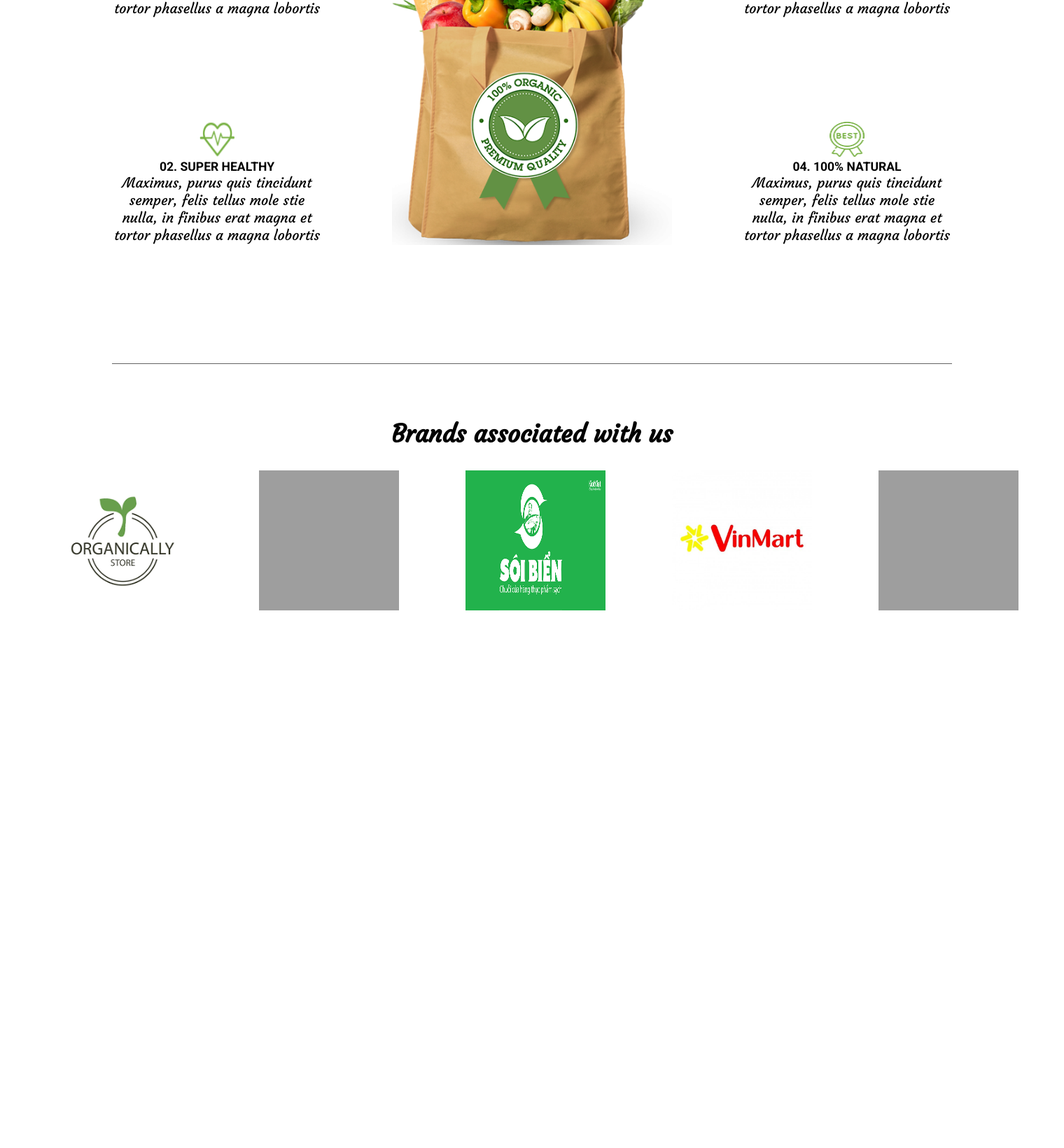
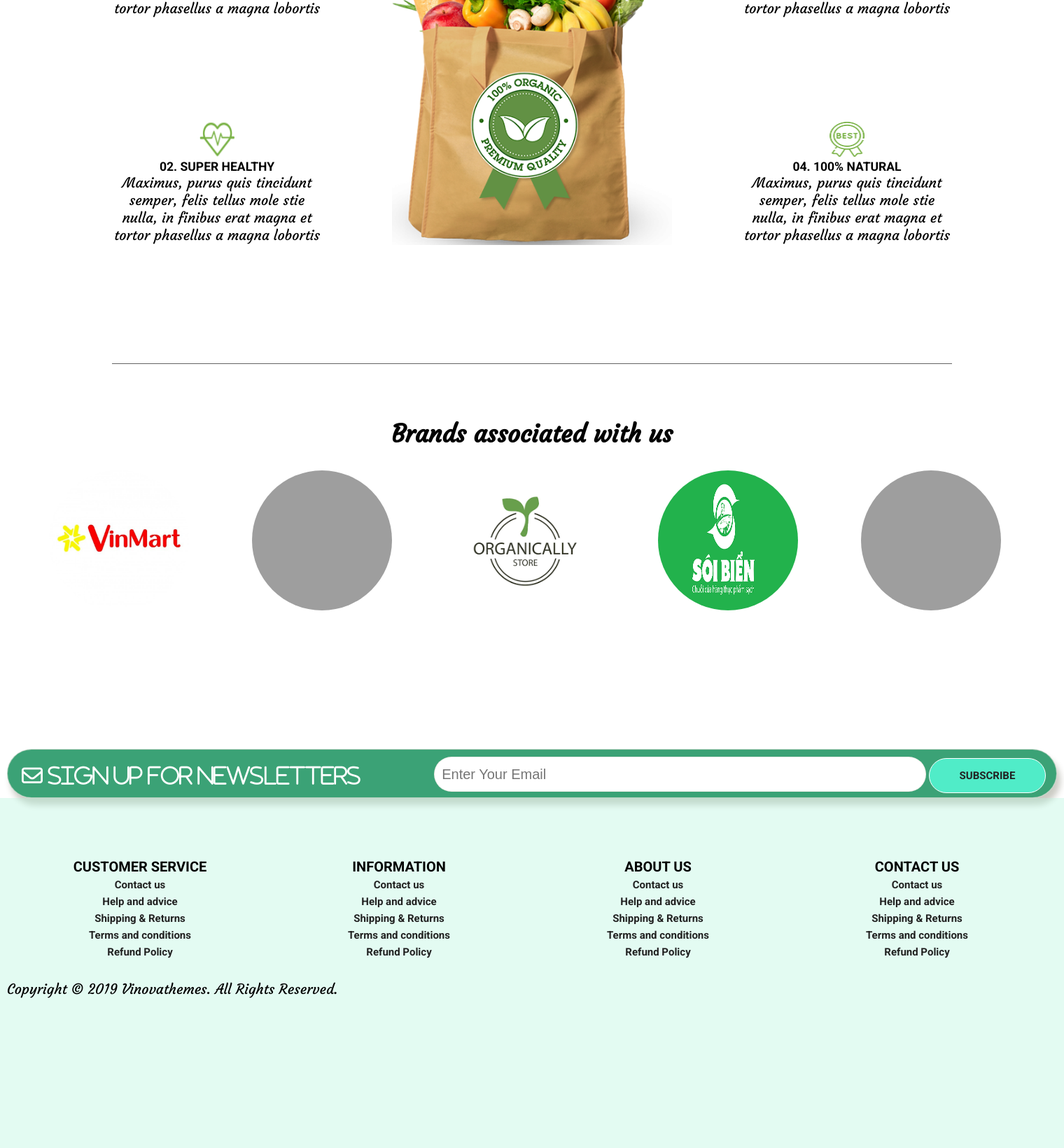
Before and after one commit to ttduong95/TEAM_03_TH2110E, a PHP site: page / in a window 1520 px wide. Shown: the part 3568-5208 px from the top of the page at 70% size. Before the commit the page ends 4638 px from the top, so only its background shows below. Run offline with PHP 8.4, Linux system fonts and the light colour scheme; some libraries are stand-ins or nearby versions; some web fonts are replaced; grey boxes are pictures that could not be loaded.

Commit message:
up code new

```diff
--- a/BTNHOM.html
+++ b/BTNHOM.html
@@ -176,6 +176,65 @@
             <img id="next4" src="IMG/thuonghieu5.jpg">
         </div>
     </div>
+        <div class="end">
+            <div class="emails">
+                <i class="far fa-envelope"> SIGN UP FOR NEWSLETTERS</i>
+            </div>
+            <div class="inputemail">
+                <input type="email" placeholder="Enter Your Email">
+                <button type="submit"><a href="#">SUBSCRIBE</a></button>
+            </div>
+        </div>
+
+    </div>
+    <div class="container">
+        <div class="theend">
+            <div class="menuend">
+                <ul class="tongcot">
+                    <li class="cot1">
+                        CUSTOMER SERVICE
+                        <ul>
+                            <li><a href="#">Contact us</a></li>
+                            <li><a href="#">Help and advice</a></li>
+                            <li><a href="#">Shipping & Returns</a></li>
+                            <li><a href="#">Terms and conditions</a></li>
+                            <li><a href="#">Refund Policy</a></li>
+                        </ul>
+                    </li>
+                    <li class="cot1">INFORMATION
+                        <ul>
+                            <li><a href="#">Contact us</a></li>
+                            <li><a href="#">Help and advice</a></li>
+                            <li><a href="#">Shipping & Returns</a></li>
+                            <li><a href="#">Terms and conditions</a></li>
+                            <li><a href="#">Refund Policy</a></li>
+                        </ul>
+                    </li>
+                    <li class="cot1">ABOUT US
+                        <ul>
+                            <li><a href="#">Contact us</a></li>
+                            <li><a href="#">Help and advice</a></li>
+                            <li><a href="#">Shipping & Returns</a></li>
+                            <li><a href="#">Terms and conditions</a></li>
+                            <li><a href="#">Refund Policy</a></li>
+                        </ul>
+                    </li>
+                    <li class="cot1">CONTACT US
+                        <ul>
+                            <li><a href="#">Contact us</a></li>
+                            <li><a href="#">Help and advice</a></li>
+                            <li><a href="#">Shipping & Returns</a></li>
+                            <li><a href="#">Terms and conditions</a></li>
+                            <li><a href="#">Refund Policy</a></li>
+                        </ul>
+                    </li>
+                </ul>
+                <div class="banquyen">
+                    <p>Copyright © 2019 Vinovathemes. All Rights Reserved.</p>
+                </div>
+            </div>
+
+        </div>
     </div>
 </footer>
 <script type="text/javascript"></script>
@@ -198,7 +257,7 @@
         document.getElementById("next3").src=nexts[parseInt(Math.random()*10)];
         document.getElementById("next4").src=nexts[parseInt(Math.random()*10)];
     }
-    setInterval(next,1000);
+    setInterval(next,3000);
 </script>
 </body>
 </html>
--- a/CSS/CSSnhom.css
+++ b/CSS/CSSnhom.css
@@ -18,6 +18,7 @@
     text-decoration: none;
     font-family: Roboto, sans-serif;
     font-size: 15px;
+    color: #222222;
 }
 p{
     font-size: 20px;
@@ -112,6 +113,7 @@
 .container{
     margin: 0 auto;
     width: 100%;
+    position: relative;
 }
 .container .content img{
     width: 100% ;
@@ -366,13 +368,83 @@
 .nhanhieu img{
     width: 200px;
     height: 200px;
+    border-radius: 100px;
 }
 .nhanhieu{
     float: left;
-    margin: 30px 30px 0 0;
-    padding-left: 65px;
+    margin: 30px 30px 0 60px;
+    overflow: auto;
 }
 .nhanhieu:hover{
     transform: scale(1.05);
     transition: 500ms;
 }
+.end{
+    width: 1500px;
+    margin: 0 auto;
+    background: rgba(0, 135, 77, 0.77);
+    height: 70px;
+    border: 1px solid rgba(236, 229, 222, 0.66);
+    border-radius: 50px;
+    box-shadow: 5px 10px 10px #cbcbc4;
+
+}
+.end .emails{
+    float: left;
+    width: 35%;
+    font-size: 30px;
+    color: white;
+    padding: 20px;
+}
+.end .inputemail{
+    float: right;
+    color: white;
+    padding: 10px;
+    width: 60%;
+    height: 50px;
+}
+.end .inputemail input{
+    width: 80%;
+    height: 50px;
+    font-size: 20px;
+    border-radius: 50px;
+    padding-left: 10px;
+    border: 1px solid rgba(236, 229, 222, 0.66);
+
+}
+.end .inputemail button{
+    width: 19%;
+    height: 50px;
+    font-weight: 600;
+    background: #50ecc8;
+    border-radius: 50px;
+    border: 1px solid white;
+}
+.theend{
+    height: 500px;
+    background: rgba(181, 245, 220, 0.38);
+}
+.theend li{
+    list-style: none;
+}
+.menuend{
+    width: 1500px;
+    margin: 0 auto;
+    height: 300px;
+}
+.menuend .tongcot{
+    float: left;
+}
+.menuend .cot1{
+    width: 300px;
+    float: left;
+    font-size: 20px;
+    margin:50px 30px 0 40px ;
+    padding: 30px;
+    text-align: center;
+    font-weight: 600;
+}
+.theend .banquyen{
+    width: 100%;
+    font-family: Roboto, sans-serif;
+}
```
